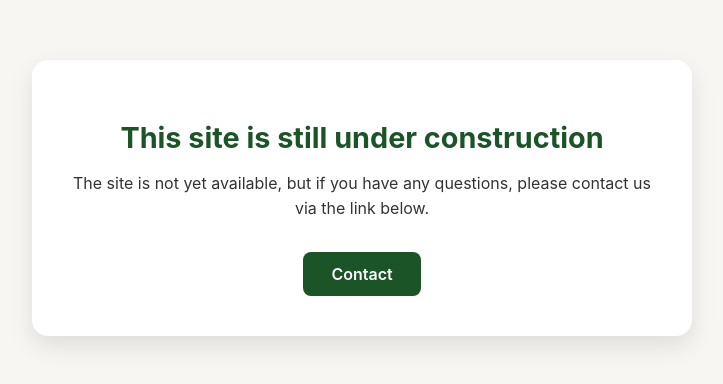
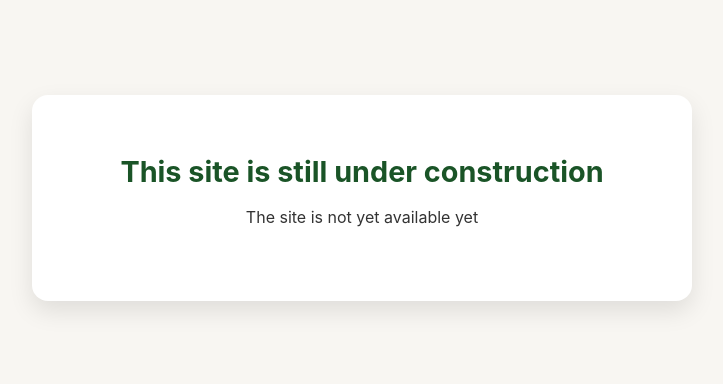
Before and after one commit to Siempje6/portfolio, a website: page index.html in a window 1280 px wide. Shown: the part 222-606 px from the top of the page, without its empty margins (278-1001 px from the left). Drawn offline with Linux system fonts and the light colour scheme.

Commit message:
kleine aanpassing alert

```diff
--- a/index.html
+++ b/index.html
@@ -98,9 +98,8 @@
   <div class="alert-container">
     <h1>This site is still under construction</h1>
     <p>
-      The site is not yet available, but if you have any questions, please contact us via the link below.
+      The site is not yet available yet
     </p>
-    <a href="TemporaryContact.html">Contact</a>
   </div>
 </body>
 </html>
```
